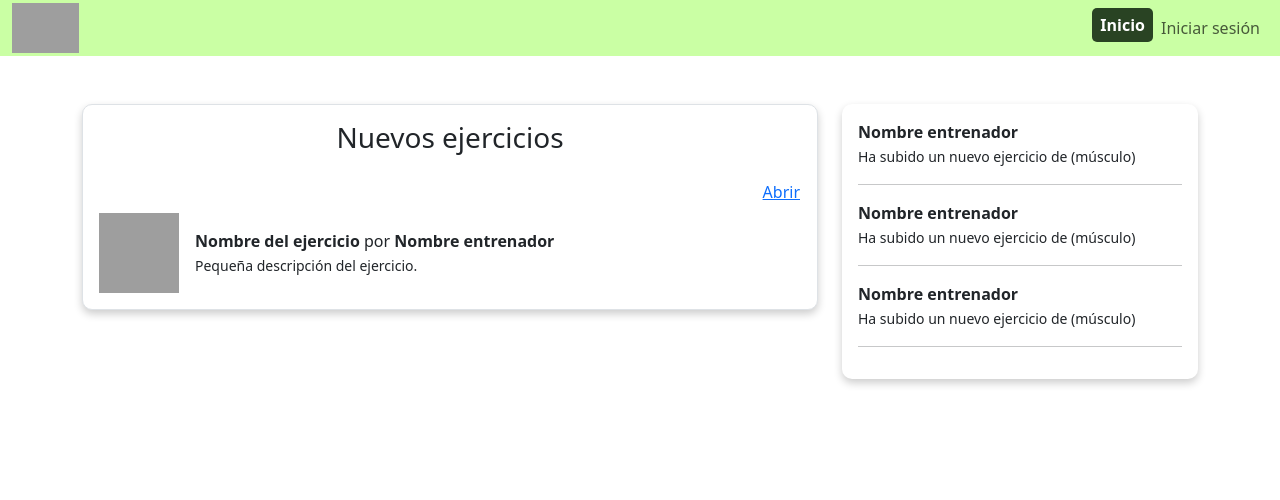
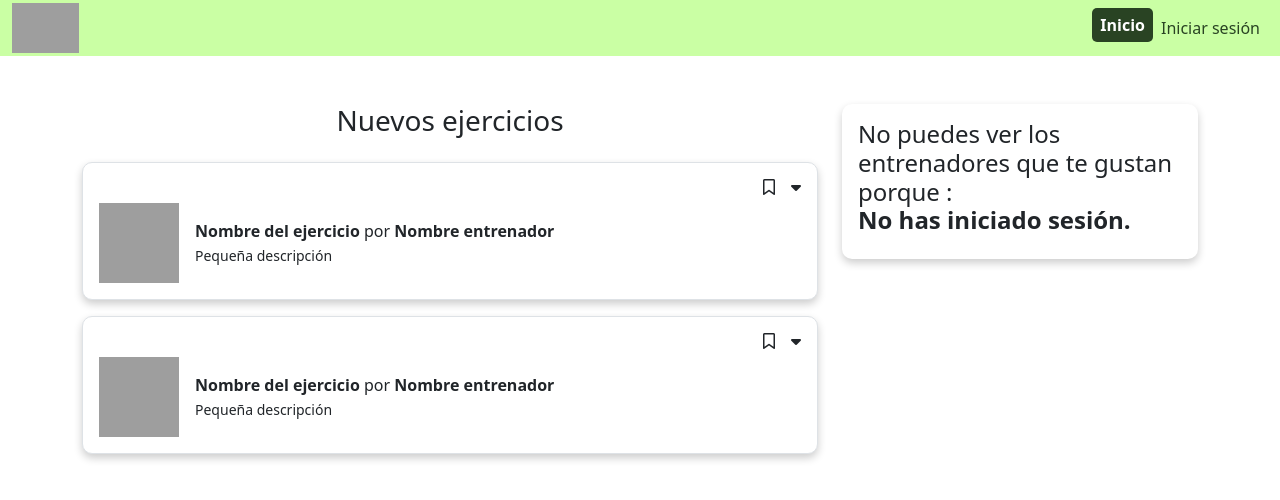
Before and after one commit to tirso25/FitTrack, a React (Vite) app: page / in a window 1280 px wide. Shown: the top 500 px of the page. Built offline with nearby package versions, Linux system fonts and the light colour scheme; grey boxes are pictures that could not be loaded.

Commit message:
Perfil pasado a react junto a arreglos en el index

```diff
--- a/package.json
+++ b/package.json
@@ -10,6 +10,7 @@
     "preview": "vite preview"
   },
   "dependencies": {
+    "@fortawesome/fontawesome-free": "^6.7.2",
     "@popperjs/core": "^2.11.8",
     "animate.css": "^4.1.1",
     "bootstrap": "^5.3.6",
--- a/src/App.jsx
+++ b/src/App.jsx
@@ -2,6 +2,7 @@ import React from 'react';
 import { Routes, Route, Link } from 'react-router-dom';
 import SignIn from './SignIn';
 import Register from './Register';
+import Profile from './Profile';
 import Index from '.';
 function App() {
   return (
@@ -10,6 +11,7 @@ function App() {
         <Route path="/register" element={<Register />} />
         <Route path="/signin" element={<SignIn />} />
         <Route path="/" element={<Index />} />
+        <Route path="/profile" element={<Profile />} />
       </Routes>
     </div>
   );
--- a/src/Profile.css
+++ b/src/Profile.css
@@ -0,0 +1,73 @@
+body {
+  background-color: #ffffff;
+}
+
+.navbar {
+  background-color: #caffa4;
+}
+
+.navbar-brand img {
+  height: 50px;
+}
+
+.nav-link {
+  color: #294323;
+  font-weight: 500;
+}
+
+.nav-link.active {
+  font-weight: bold;
+  background-color: #294323;
+  color: white !important;
+  border-radius: 5px;
+  padding: 5px 10px;
+}
+
+.sidebar {
+  background-color: #caffa4;
+  height: 100vh;
+  position: fixed;
+  left: 0;
+  top: 56px; /* Altura del navbar */
+  overflow-y: auto;
+  width: 25%;
+}
+
+.exercise-card {
+  box-shadow: 0 4px 8px rgba(0, 0, 0, 0.2);
+  margin-bottom: 1rem;
+  background-color: white;
+  border-radius: 10px;
+  overflow: hidden;
+}
+
+.exercise-img {
+  width: 80px;
+  height: 80px;
+}
+
+.exercise-details {
+  display: none;
+  padding: 1rem;
+  border-top: 1px solid #ccc;
+}
+
+.details-visible {
+  display: block;
+}
+
+.textGreen{
+  color: #294323;
+}
+
+@media (max-width: 991px) {
+  .sidebar {
+    position: static;
+    height: auto;
+    width: 100%;
+  }
+
+  .offset-md-3 {
+    margin-left: 0;
+  }
+}
--- a/src/Profile.jsx
+++ b/src/Profile.jsx
@@ -1,18 +1,167 @@
-import { useState } from 'react'
-import reactLogo from './assets/react.svg'
-import viteLogo from '/vite.svg'
-import './Profile.css'
+import 'bootstrap/dist/css/bootstrap.min.css';
+import '@fortawesome/fontawesome-free/css/all.min.css';
+import React, { useState, useEffect } from 'react';
+import { Link, useNavigate } from 'react-router-dom';
 
 function Profile() {
-  const [count, setCount] = useState(0)
+  const [isLoggedIn, setIsLoggedIn] = useState(true);
+  const [exercises, setExercises] = useState([
+    {
+      id: 1,
+      bookmarked: false,
+      expanded: false,
+    },
+    {
+      id: 2,
+      bookmarked: false,
+      expanded: false,
+    },
+    {
+      id: 3,
+      bookmarked: false,
+      expanded: false,
+    },
+  ]);
+const navigate = useNavigate();
+  useEffect(() => {
+    if (!isLoggedIn) {
+      alert("Has cerrado sesión. Se te redirigirá al inicio.")
+      navigate('/');
+    }
+  }, [isLoggedIn, navigate]);
+
+  const toggleLogin = () => {
+    setIsLoggedIn(prev => !prev);
+  };
+  const toggleBookmark = (id) => {
+    setExercises((prev) =>
+      prev.map((ex) =>
+        ex.id === id ? { ...ex, bookmarked: !ex.bookmarked } : ex
+      )
+    );
+  };
+
+  const toggleDetails = (id) => {
+    setExercises((prev) =>
+      prev.map((ex) =>
+        ex.id === id ? { ...ex, expanded: !ex.expanded } : ex
+      )
+    );
+  };
 
   return (
     <>
-    <div>
-        <h2>Prueba</h2>
-    </div>
+      <nav className="navbar navbar-expand-lg sticky-top bg-light">
+        <div className="container-fluid">
+          <a className="navbar-brand mx-auto" href="#">
+            <img src="img/logoFinal.png" alt="FitTrack" />
+          </a>
+          <button
+            className="navbar-toggler"
+            type="button"
+            data-bs-toggle="collapse"
+            data-bs-target="#navbarMenu"
+          >
+            <span className="navbar-toggler-icon"></span>
+          </button>
+          <div className="collapse navbar-collapse justify-content-end" id="navbarMenu">
+            <ul className="navbar-nav mb-2 mb-lg-0">
+              <li className="nav-item">
+                <Link className="nav-link" to="/">Inicio</Link>
+              </li>
+              {isLoggedIn ? (
+                <>
+                  <li className="nav-item">
+                    <Link className="nav-link active" to="/profile">Perfil</Link>
+                  </li>
+                  <li className="nav-item">
+                    <Link className="nav-link" to="/searchIn">Búsqueda</Link>
+                  </li>
+                  <li className="nav-item">
+                    <Link className="nav-link" to="#" onClick={toggleLogin}>Salir</Link>
+                  </li>
+                </>
+              ) : (
+                <li className="nav-item">
+                  <Link className="nav-link" to="#" onClick={toggleLogin}>Iniciar sesión</Link>
+                </li>
+              )}
+            </ul>
+          </div>
+        </div>
+      </nav>
+
+      <div className="container-fluid">
+        <div className="row">
+          <div className="col-md-3 sidebar p-4 text-center text-success position-relative">
+            <a href="#" className="position-absolute top-0 end-0 m-3 text-dark" title="Editar perfil">
+              <i className="fa-solid fa-pen-to-square fa-sm"></i>
+            </a>
+            <img src="img/usuario.png" className="img-fluid rounded-circle my-3" style={{ maxWidth: "120px" }} alt="Usuario" />
+            <p><strong>Nombre</strong></p>
+            <p>Fecha</p>
+            <p>correo@ejemplo.com</p>
+            <p>Descripción</p>
+          </div>
+
+          <div className="col-md-9 offset-md-3 p-5">
+            {exercises.map((exercise) => (
+              <div key={exercise.id} className="exercise-card p-3 border mx-auto mb-4" style={{ maxWidth: "700px" }}>
+                {!exercise.expanded ? (
+                  <div className="exercise-summary">
+                    <div className="d-flex justify-content-end gap-3">
+                      <i
+                        className={`fa-${exercise.bookmarked ? 'solid' : 'regular'} fa-bookmark bookmark-toggle ${exercise.bookmarked ? 'text-warning' : ''}`}
+                        onClick={() => toggleBookmark(exercise.id)}
+                        style={{ cursor: 'pointer' }}
+                      ></i>
+                      <i
+                        className="fa-solid fa-caret-down"
+                        onClick={() => toggleDetails(exercise.id)}
+                        style={{ cursor: 'pointer' }}
+                      ></i>
+                    </div>
+                    <div className="d-flex justify-content-between align-items-center mt-2">
+                      <div className="d-flex align-items-center">
+                        <img src="img/abdominoplastia.png" alt="ejercicio" className="exercise-img me-3" />
+                        <div>
+                          <strong>Nombre del ejercicio</strong> por <strong>Nombre entrenador</strong><br />
+                          <small>Pequeña descripción</small>
+                        </div>
+                      </div>
+                    </div>
+                  </div>
+                ) : (
+                  <div className="exercise-summary">
+                    <div className="d-flex justify-content-end gap-3 mb-3">
+                      <i
+                        className="fa-solid fa-caret-up"
+                        onClick={() => toggleDetails(exercise.id)}
+                        style={{ cursor: 'pointer' }}
+                      ></i>
+                    </div>
+                    <div className="row mt-2">
+                      <div className="col-md-4 text-center">
+                        <img src="img/abdominoplastia.png" alt="Ejercicio" className="img-fluid mb-2" style={{ maxHeight: "120px" }} />
+                        <p><strong>Recomendaciones:</strong><br />Repeticiones u observaciones del entrenador</p>
+                      </div>
+                      <div className="col-md-8">
+                        <h5>Nombre del ejercicio</h5>
+                        <h6 className="text-muted">Nombre entrenador</h6>
+                        <p><strong>Descripción detallada:</strong></p>
+                        <p>- Lossrem ipsum dolor sit amet, consectetur adipiscing elit...</p>
+                        <p>- Ut vel diam non enim rutrum pretium. Pellentesque nibh...</p>
+                      </div>
+                    </div>
+                  </div>
+                )}
+              </div>
+            ))}
+          </div>
+        </div>
+      </div>
     </>
-  )
+  );
 }
 
-export default Profile
+export default Profile;
--- a/src/index.jsx
+++ b/src/index.jsx
@@ -3,17 +3,28 @@ import { Link } from 'react-router-dom';
 import './index.css';
 
 function Index() {
-  const [mostrarDetalles, setMostrarDetalles] = useState(false);
-  const [isLoggedIn, setIsLoggedIn] = useState(false); // Estado para determinar si el usuario está logueado
+  const [isLoggedIn, setIsLoggedIn] = useState(false);
+  const [detallesVisibles, setDetallesVisibles] = useState([false, false]); // Uno por ejercicio
+  const [bookmarks, setBookmarks] = useState([false, false]); // Uno por ejercicio
 
-  // Función para alternar la visibilidad de la descripción detallada
-  const toggleDetalles = () => {
-    setMostrarDetalles(prev => !prev);
+  const toggleLogin = () => {
+    setIsLoggedIn(prev => !prev);
   };
 
-  // Función para manejar el inicio y cierre de sesión
-  const toggleLogin = () => {
-    setIsLoggedIn(prev => !prev);
+  const toggleDetalles = (index) => {
+    setDetallesVisibles(prev => {
+      const newVisibles = [...prev];
+      newVisibles[index] = !newVisibles[index];
+      return newVisibles;
+    });
+  };
+
+  const toggleBookmark = (index) => {
+    setBookmarks(prev => {
+      const newBookmarks = [...prev];
+      newBookmarks[index] = !newBookmarks[index];
+      return newBookmarks;
+    });
   };
 
   return (
@@ -31,24 +42,19 @@ function Index() {
               <li className="nav-item">
                 <Link className="nav-link active" to="/">Inicio</Link>
               </li>
-
-              {/* Enlaces solo visibles si el usuario está logueado */}
-              {isLoggedIn && (
+              {isLoggedIn ? (
                 <>
                   <li className="nav-item">
-                    <Link className="nav-link" to="/perfil">Perfil</Link>
+                    <Link className="nav-link" to="/profile">Perfil</Link>
                   </li>
                   <li className="nav-item">
-                    <Link className="nav-link" to="/busqueda">Búsqueda</Link>
+                    <Link className="nav-link" to="/searchIn">Búsqueda</Link>
                   </li>
                   <li className="nav-item">
                     <Link className="nav-link" to="#" onClick={toggleLogin}>Salir</Link>
                   </li>
                 </>
-              )}
-
-              {/* Enlaces solo visibles si el usuario no está logueado */}
-              {!isLoggedIn && (
+              ) : (
                 <li className="nav-item">
                   <Link className="nav-link" to="#" onClick={toggleLogin}>Iniciar sesión</Link>
                 </li>
@@ -61,42 +67,38 @@ function Index() {
       <div className="container mt-5">
         <div className="row">
           <div className="col-lg-8">
-            <div className="exercise-card p-3 border">
             <h3 className="text-center mb-4">Nuevos ejercicios</h3>
 
-              {/* Botón de abrir/cerrar */}
-              <div className="d-flex justify-content-end mb-2">
-                <button onClick={toggleDetalles} className="btn btn-link p-0">
-                  {mostrarDetalles ? 'Cerrar' : 'Abrir'}
-                </button>
+            {[0, 1].map(index => (
+              <div key={index} className="exercise-card p-3 border mb-3">
+                <div className="d-flex justify-content-end gap-3">
+                  <i
+                    className={`fa-${bookmarks[index] ? 'solid' : 'regular'} fa-bookmark bookmark-toggle ${bookmarks[index] ? 'text-warning' : ''}`}
+                    onClick={() => toggleBookmark(index)}
+                    style={{ cursor: 'pointer' }}
+                  ></i>
+                  <i
+                    className={`fa-solid fa-caret-${detallesVisibles[index] ? 'up' : 'down'}`}
+                    onClick={() => toggleDetalles(index)}
+                    style={{ cursor: 'pointer' }}
+                  ></i>
                 </div>
 
-              {/* Mostrar la pequeña descripción o la descripción detallada */}
-              {!mostrarDetalles ? (
-                <div className="exercise-summary">
+                {!detallesVisibles[index] ? (
+                  <div className="exercise-summary mt-2">
                     <div className="d-flex align-items-center">
-                    <img
-                      src="/img/abdominoplastia.png"
-                      alt="ejercicio"
-                      className="exercise-img me-3"
-                      style={{ width: '80px' }}
-                    />
+                      <img src="/img/abdominoplastia.png" alt="ejercicio" className="exercise-img me-3" style={{ width: '80px' }} />
                       <div>
                         <strong>Nombre del ejercicio</strong> por <strong>Nombre entrenador</strong><br />
-                      <small>Pequeña descripción del ejercicio.</small>
+                        <small>Pequeña descripción</small>
                       </div>
                     </div>
                   </div>
                 ) : (
-                <div className="exercise-summary">
-                  <div className="row">
+                  <div className="exercise-summary mt-2">
+                    <div className="row mt-2">
                       <div className="col-md-4 text-center">
-                      <img
-                        src="/img/abdominoplastia.png"
-                        alt="Ejercicio"
-                        className="img-fluid mb-2"
-                        style={{ maxHeight: '120px' }}
-                      />
+                        <img src="/img/abdominoplastia.png" alt="Ejercicio" className="img-fluid mb-2" style={{ maxHeight: '120px' }} />
                         <p><strong>Recomendaciones:</strong><br />Repeticiones u observaciones del entrenador</p>
                       </div>
                       <div className="col-md-8">
@@ -112,8 +114,9 @@ function Index() {
                   </div>
                 )}
               </div>
+            ))}
           </div>
-
+          {isLoggedIn ? (
           <div className="col-lg-4 notification-col">
             <div className="notification-box">
               {[1, 2, 3].map((_, i) => (
@@ -126,6 +129,13 @@ function Index() {
               ))}
             </div>
           </div>
+          ) : (
+            <div className="col-lg-4 notification-col">
+            <div className="notification-box">
+              <h4>No puedes ver los entrenadores que te gustan porque : <br/> <b>No has iniciado sesión.</b></h4>
+            </div>
+          </div>
+          )}
         </div>
       </div>
     </>
```
Also changed, not shown: 1 other file (tests, documents, lock files or other folders). Lines whose indentation alone changed are shown as unchanged.
